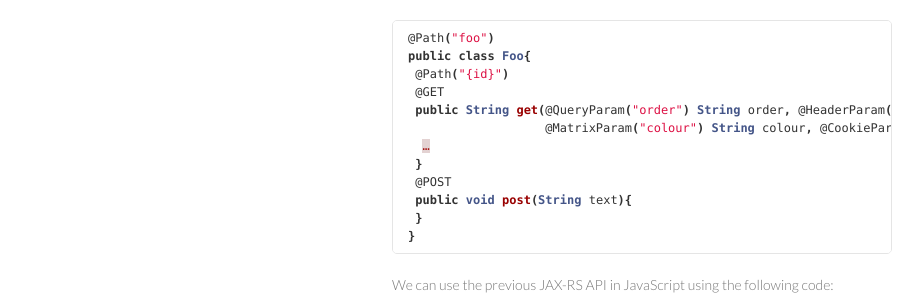
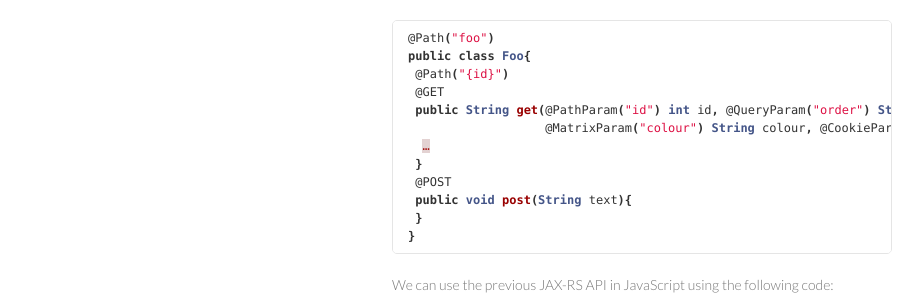
Before and after one commit to nioto/wink.js, a Jekyll site: the page built from howto.md, in a window 1280 px wide and 900 px high, scrolled down 630 px. Shown: the part 461-756 px from the top of the window, without its empty margins (178-1101 px from the left). Built offline with Jekyll 4.4.1, drawn with Linux system fonts in a browser that asks for light colours; Markdown is read by kramdown in place of the engine named in the settings.

Commit message:
improve doc

```diff
--- a/howto.md
+++ b/howto.md
@@ -74,7 +74,7 @@ Winkjs.X.Z(params){...}
 public class Foo{
  @Path("{id}")
  @GET
- public String get(@QueryParam("order") String order, @HeaderParam("X-Foo") String header,
+ public String get(@PathParam("id") int id, @QueryParam("order") String order, @HeaderParam("X-Foo") String header,
                    @MatrixParam("colour") String colour, @CookieParam("Foo-Cookie") String cookie){
   …
  }
```
